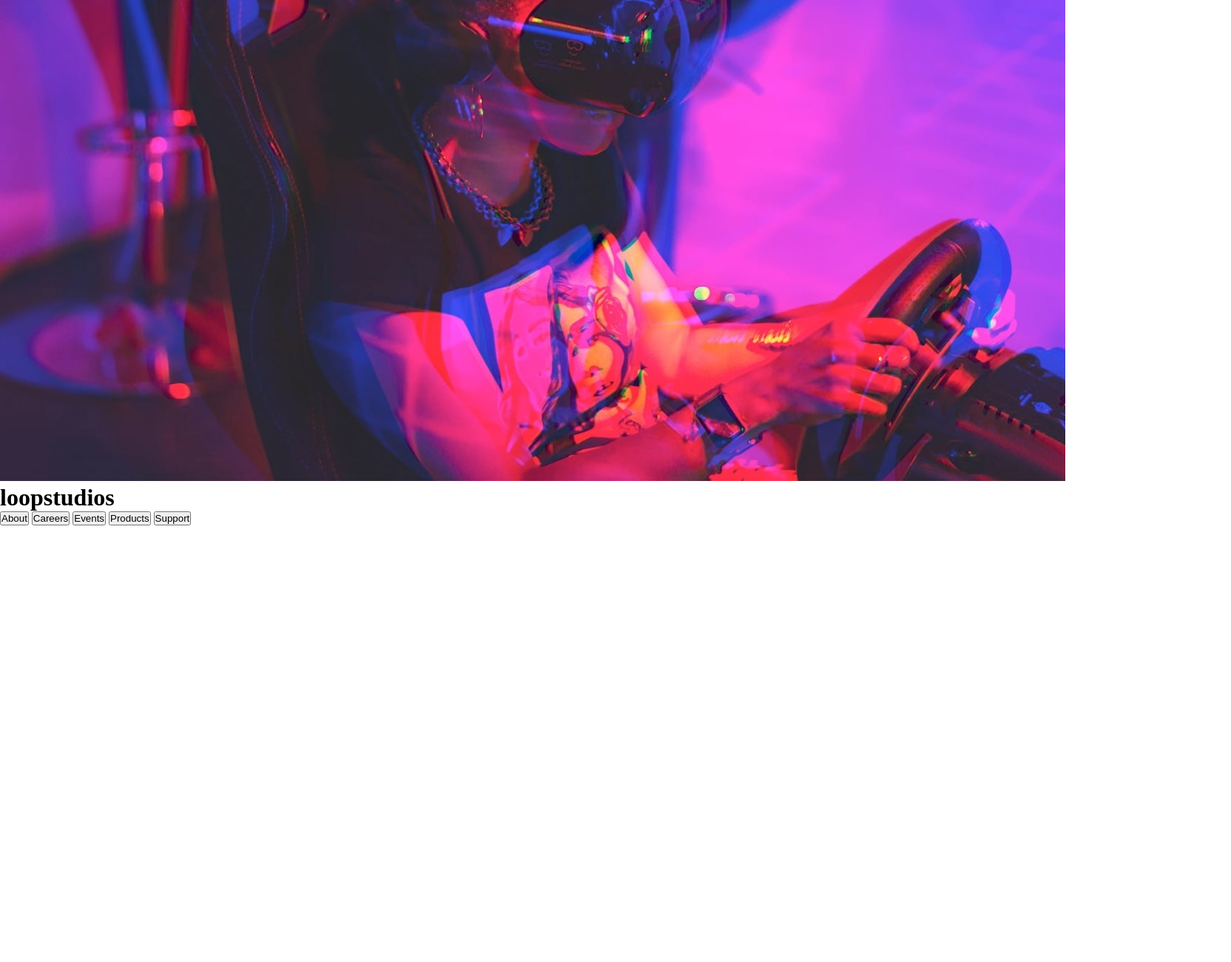
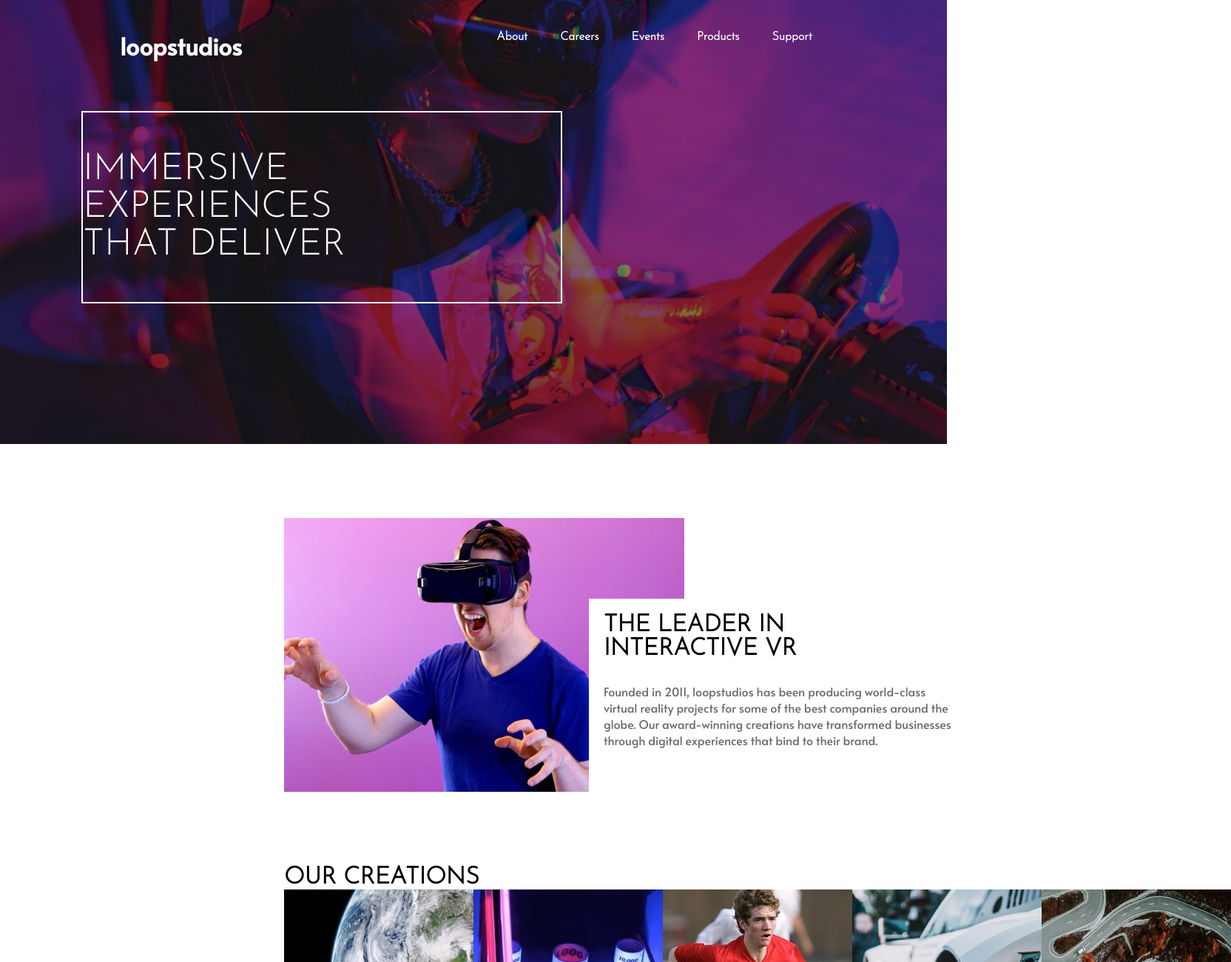
Before and after one commit to DiegoCosta123/project_loopstudio_landing_page, a plain HTML site: page index.html in a window 1280 px wide. Shown: the top 1300 px of the page at 74% size, 1664 px wide, since content can reach past the window. Before the commit the page ends 800 px from the top, so only its background shows below. Drawn offline with Linux system fonts and the light colour scheme.

Commit message:
ajustando tipo da fila imagens

```diff
--- a/index.html
+++ b/index.html
@@ -5,23 +5,60 @@
         <meta http-equiv="X-UA-Compatible" content="IE=edge">
         <meta name="viewport" content="width=device-width, initial-scale=1.0">
         <title>Document</title>
-        <link rel="stylesheet" href="style.css">
+        <link rel="preconnect" href="https://fonts.googleapis.com"><link rel="preconnect" href="https://fonts.gstatic.com" crossorigin><link href="https://fonts.googleapis.com/css2?family=Alata&display=swap" rel="stylesheet" />
+        <link rel="preconnect" href="https://fonts.googleapis.com"><link rel="preconnect" href="https://fonts.gstatic.com" crossorigin><link href="https://fonts.googleapis.com/css2?family=Alata&family=Josefin+Sans:wght@300&display=swap" rel="stylesheet" />
+        <link rel="stylesheet" href="style.css" />
     </head>
 
     <body>
         <div id="project_container">
-            <div id="loopstudio_main">
-                <div class="menu_main">
-                    <img src="images/desktop/image-hero.jpg" />
 
-                    <div class="button_menu">
-                        <h1>loopstudios</h1>
-                        <input type="button" value="About">
-                        <input type="button" value="Careers">
-                        <input type="button" value="Events">
-                        <input type="button" value="Products">
-                        <input type="button" value="Support">
+            <div class="menu_main">
+                <img id="img_menu" src="images/desktop/image-hero.jpg" />
+            </div>
+
+            <div class="button_menu">
+                <h1 id="title_menu">loopstudios</h1>
+
+                <div class="buttons_option">
+                    <a href="" class="btn_menu">About</a>
+                    <a href="" class="btn_menu">Careers</a>
+                    <a href="" class="btn_menu">Events</a>
+                    <a href="" class="btn_menu">Products</a>
+                    <a href="" class="btn_menu">Support</a>
+                </div>
+            </div>
+
+            <div class="letter">
+                <p class="letterTitle">Immersive<br/>Experiences<br/>That deliver</p>
+            </div>
+
+            <div class="news_main">
+
+                <div class="img_vr">
+                    <img src="images/desktop/image-interactive.jpg"/>
+
+                    <div class="squared_text">
+                        <h1 id="title">The Leader in interactive vr</h1>
+                        <p id="paragr_vr">Founded in 2011, loopstudios has been producing world-class virtual reality projects for some of the best companies around the globe. Our award-winning creations have transformed businesses through digital experiences that bind to their brand.</p>
                     </div>
+                </div>
+
+                <div class="our_creations">
+
+                    <h1>Our Creations</h1>
+
+                    <div class="img_creations">
+                        <img src="images/desktop/image-deep-earth.jpg" />
+                        <img src="images/desktop/image-night-arcade.jpg" />
+                        <img src="images/desktop/image-soccer-team.jpg" />
+                        <img src="images/desktop/image-grid.jpg" />
+                        <img src="images/desktop/image-from-above.jpg" />
+                        <img src="images/desktop/image-pocket-borealis.jpg" />
+                        <img src="images/desktop/image-curiosity.jpg" />
+                        <img src="images/desktop/image-fisheye.jpg" />
+                    </div>
+
                 </div>
 
             </div>
--- a/style.css
+++ b/style.css
@@ -3,9 +3,115 @@
 *{
     margin: 0;
     padding: 0;
+    box-sizing: border-box;
 }
 
-#button_menu {
+.menu_main {
+    width: 100%;
+    height: 600px;
+    background-color: rgba(0, 0, 0, 1);
+}
+
+#img_menu {
+    width: 100%;
+    height: 100%;
+    position: relative;
+    opacity: 0.5;
+}
+
+
+.button_menu {
+    width: 100%;
+    display: flex;
+    justify-content: space-around   ;
     position: absolute;
     top: 0;
+    z-index: 1;
+    color: hsl(0, 0%, 100%);
+    margin-top: 40px;
 }
+
+#title_menu {
+    font-family: 'Alata', sans-serif;
+    font-weight: bold;
+}
+
+.btn_menu {
+    color: hsl(0, 0%, 100%);
+    font-family: 'Josefin Sans', sans-serif;
+    font-weight: 600;
+    padding: 0 20px;
+    margin-top: 60px;
+    text-decoration: none;
+}
+
+.btn_menu:hover {
+    text-decoration: underline;
+}
+
+
+.letter {
+    width: 650px;
+    height: 260px;
+    position: absolute;
+    left: 34%;
+    top: 35%;
+    transform: translate(-50%, -50%);
+    border: 2px solid hsl(0, 0%, 100%);;
+    display: flex;
+    align-items: center;
+}
+
+.letterTitle {
+    font-size: 50px;
+    font-family: 'Josefin Sans', sans-serif;
+    font-weight: 100;
+    color: hsl(0, 0%, 100%);
+    text-transform: uppercase;
+
+}
+
+.news_main {
+    transform: translate(30%, 0%);
+}
+
+.img_vr {
+    position: relative;
+    height: 370px;
+    display: flex;
+    margin-top: 100px;
+}
+
+.squared_text {
+    position: absolute;
+    width: 500px;
+    height: 261px;
+    background-color: hsl(0, 0%, 100%);
+    margin: 109px 0 0 412px;
+}
+
+#title {
+    width: 300px;
+    font-family: 'Josefin Sans', sans-serif;
+    text-transform: uppercase;
+    margin-top: 20px;
+    margin-left: 20px;
+}
+
+#paragr_vr {
+    margin-top: 30px;
+    margin-left: 20px;
+    font-family: 'Alata', sans-serif;
+    color: hsl(0, 0%, 41%);
+}
+
+.our_creations {
+    font-family: 'Josefin Sans', sans-serif;
+    margin-top: 100px;
+    text-transform: uppercase;
+}
+
+.img_creations {
+    display: flex;
+    flex-wrap: wrap;
+}
```
